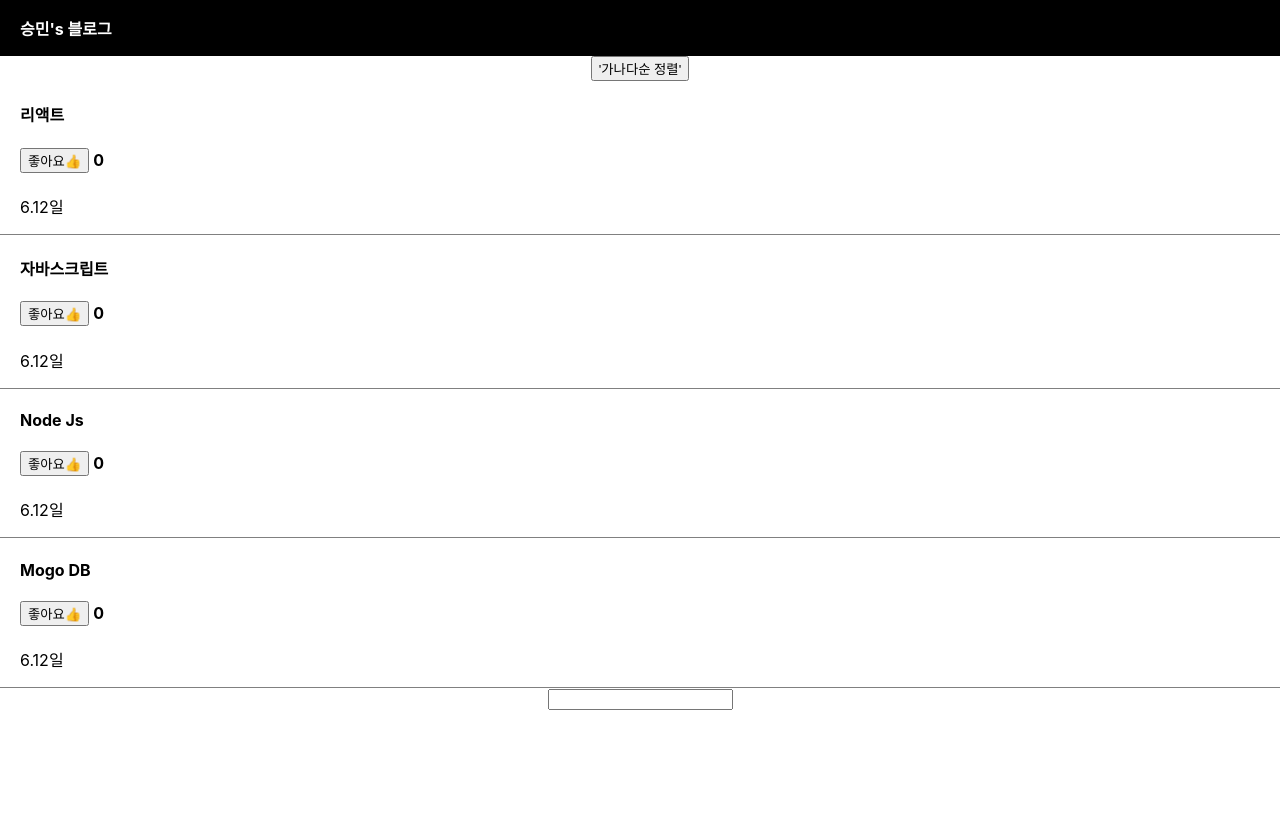
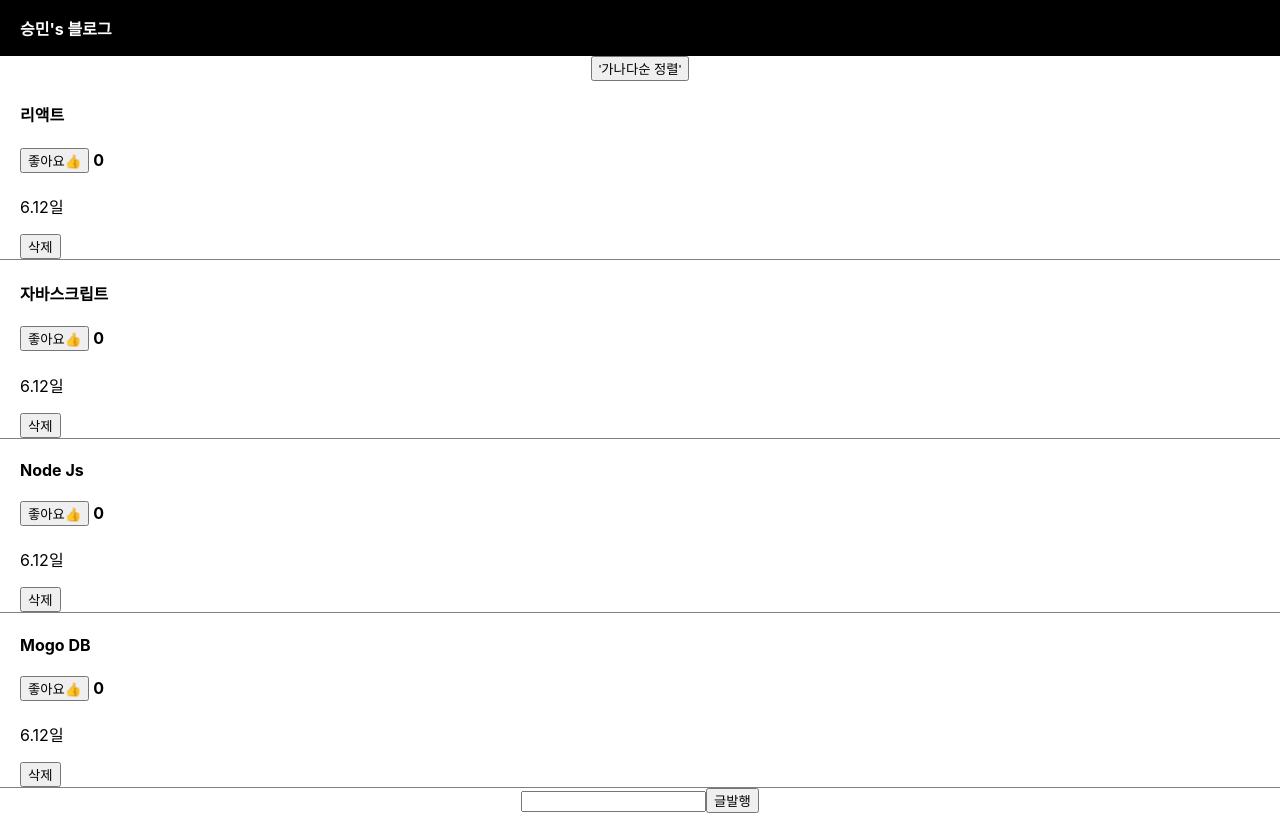
Before and after one commit to psm4171/React-Study, a React (Create React App) app: page / in a window 1280 px wide. Built offline with nearby package versions, Linux system fonts and the light colour scheme.

Commit message:
게시글 추가 및 삭제 기능

```diff
--- a/src/App.js
+++ b/src/App.js
@@ -56,7 +56,11 @@
                   }}>좋아요👍</button> {따봉[i]}
                 </h4>
                  <p> 6.12일</p>
-
+                 <button onClick={()=> {
+                  let copy = [...글제목];
+                  copy.splice(i,1); // 삭제누르면 글을 삭제하는 함수
+                  글제목변경(copy);
+                 }} >삭제</button>
 
 
              </div>
@@ -65,8 +69,20 @@
         }
 
 
-       <input onChange={(e)=>{입력값변경(e.target.value);
-      console.log(입력값) }} />
+       <input onChange={(e)=>{
+        입력값변경(e.target.value);
+        console.log(입력값) }} />
+
+      <button onClick ={()=> {
+        let copy = [...글제목];
+        // copy 맨 앞에 유저가 입력한 게시글 추가
+        copy.unshift(입력값);
+        글제목변경(copy)
+
+      }}>글발행</button>
+
+
+
 {
 
         modal == true ? <Modal title={title} 글제목={글제목}/> : null
```
